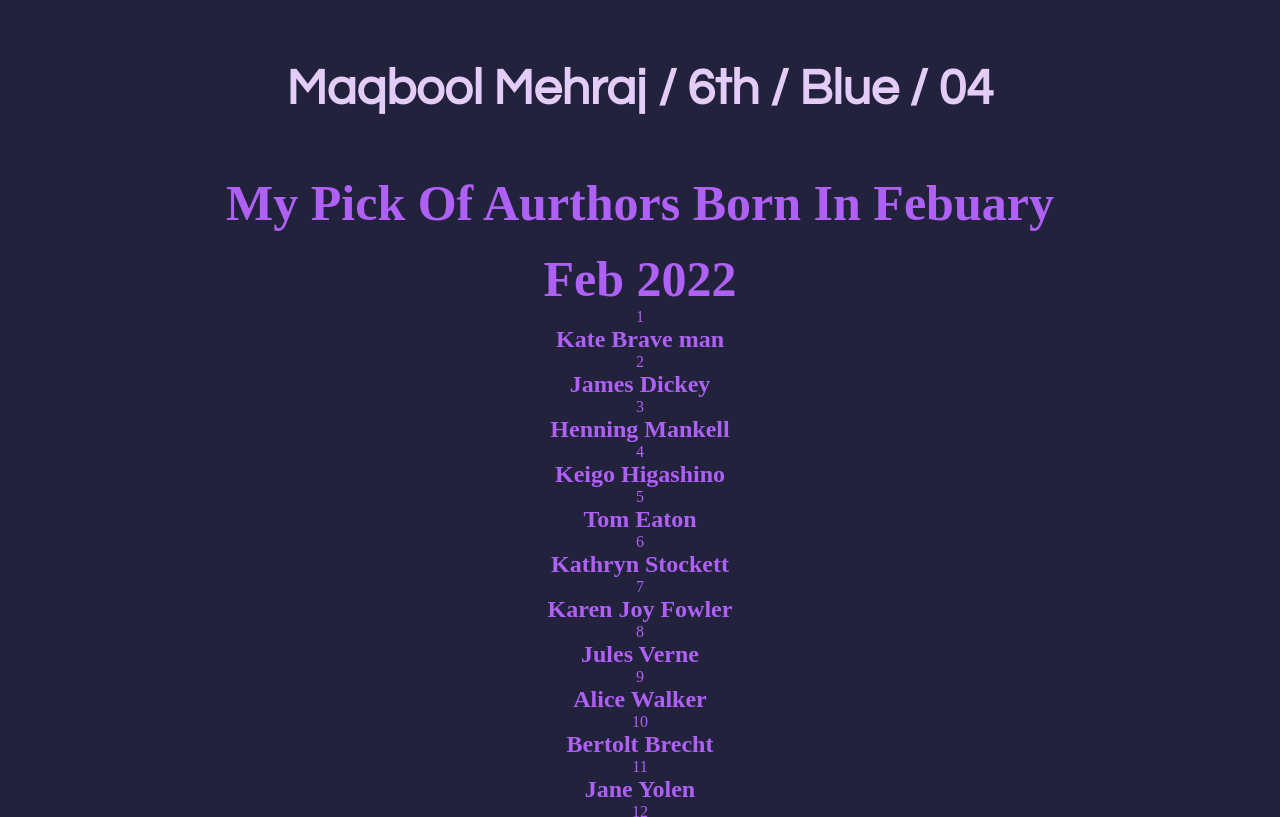
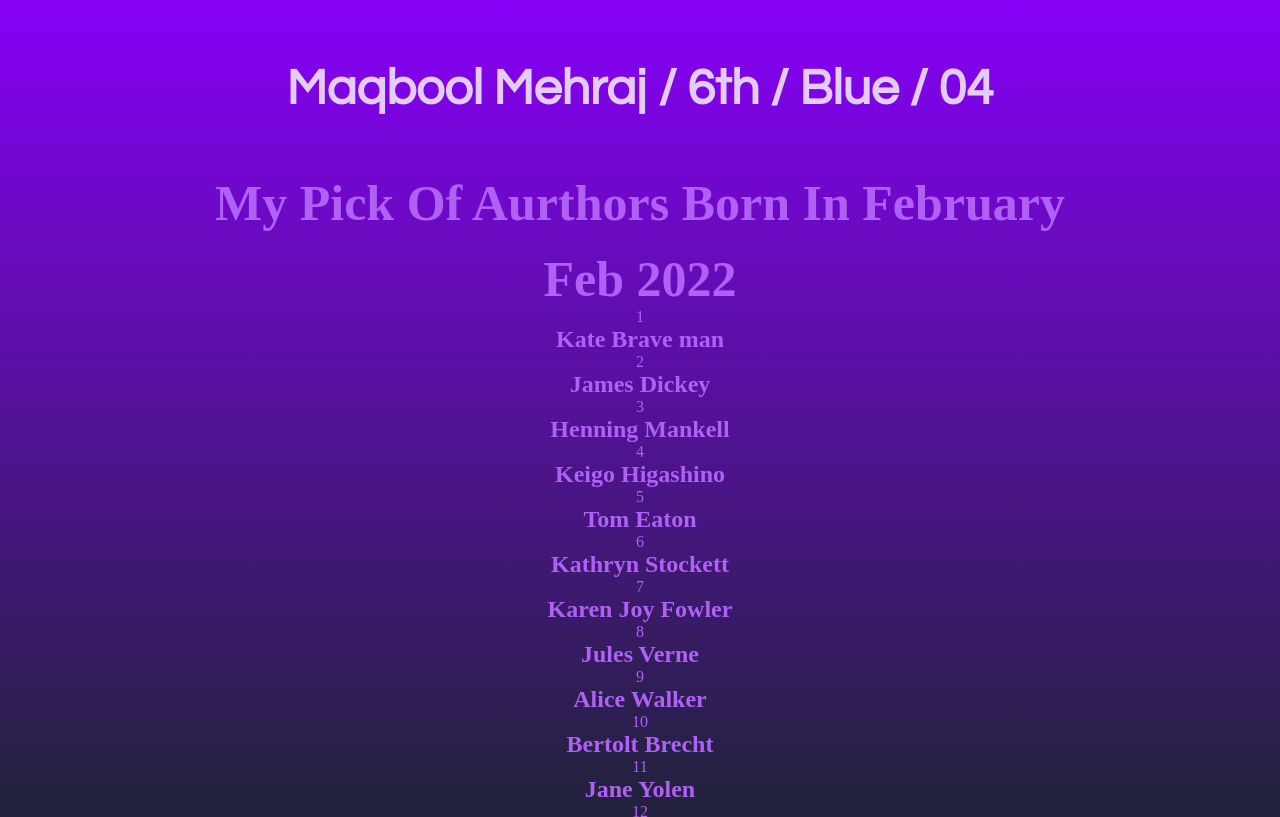
Before and after one commit to Fox-coding-1006/writers-born-in-feb.com, a plain HTML site: page index.html in a window 1280 px wide. Shown: the top 817 px of the page. Drawn offline with Linux system fonts and the light colour scheme.

Commit message:
My school pro

```diff
--- a/index.html
+++ b/index.html
@@ -10,9 +10,9 @@
     <link rel="stylesheet" href="https://cdn.jsdelivr.net/npm/@fortawesome/fontawesome-free@5.15.4/css/fontawesome.min.css" integrity="sha384-jLKHWM3JRmfMU0A5x5AkjWkw/EYfGUAGagvnfryNV3F9VqM98XiIH7VBGVoxVSc7" crossorigin="anonymous">
 </head>
 <body>
-
+    <div class="main">
     <main>
-        <h1><br><span> Maqbool Mehraj / 6th / Blue / 04</span><br><br> My Pick Of Aurthors Born In Febuary </h1>
+        <h1><br><span> Maqbool Mehraj / 6th / Blue / 04</span><br><br> My Pick Of Aurthors Born In February </h1>
         <br>
         <ul><h1>Feb 2022</h1>
             <li>1</h1>
@@ -106,7 +106,9 @@
         <br><br><br>
         <h1 class="main">
 
-           Summary Of 20,000 Legues Under The Sea
+           Summary Of 20,000 Leagues Under The Sea
+           <br><br><br><br>
+           <img src="" alt="">
 
               </h1>
               <br><br><br><br>
@@ -124,6 +126,6 @@
               <p>Twenty Thousand Leagues Under the Sea tells the story of   <br> marine biologist Pierre Aronnax, his manservant Conseil and harpoonist Ned Land, who after joining the hunt for a <br>mysterious sea monster, are thrown overboard when the <br>monster attacks and find themselves prisoners of Captain <br>Nemo. A sea monster is on the loose, and the world is in <br>turmoil. Several ships have spotted a creature that is <br>bigger and moves faster than any other known species <br>living in the sea. Yet, despite several sightings not <br>everyone is convinced, and the whole world debates <br>whether such a creature could actually exist. Putting his academic reputation on the line, Dr. Pierre Aronnax, argues <br>that it must indeed be a sea monster as it is highly unlikely that a government or an individual could build such <br>a submarine without anyone knowing about it. After a number of ships collide with what is believed to be the <br>creature, the American government decides to send out an <br>expedition to find and kill the monster.It tasks Captain <br>Farragut with leading the expedition. Dr. Aronnax and his <br>manservant Conseil join the hunt, together with <br>French-Canadian harpoonist Ned Land, who is famous for <br>his whale-hunting skills.The three mens will face thrill <br>, suspense ,adventure in this amazing science fiction book.</p>
               <br><br><br><br>
     </main>
-
+    </div>
 </body>
 </html>
--- a/style.css
+++ b/style.css
@@ -79,3 +79,7 @@ main h1 span{
     font-family: century gothic;
 
 }
+.main{
+    width: 100%;
+    background-image: linear-gradient(rgb(136,0,248),#22223d);
+}
```
